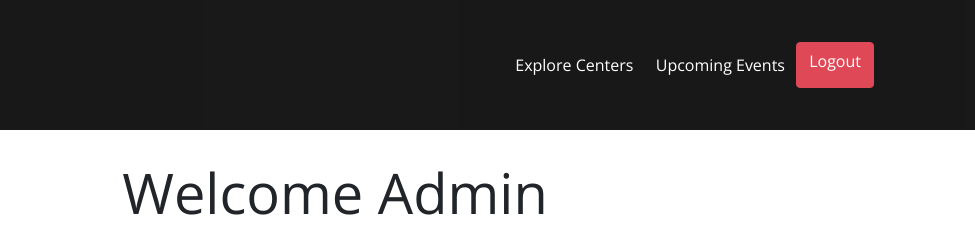
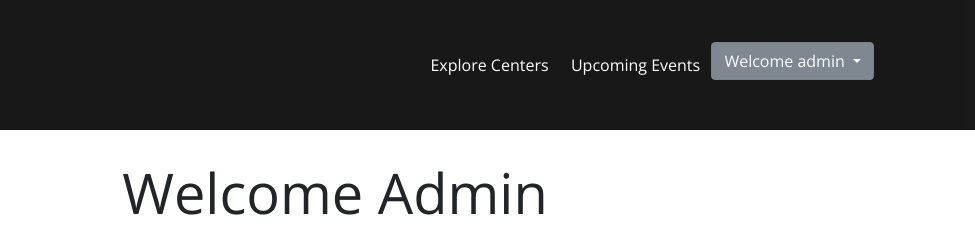
Before and after one commit to seunzone/event-manager, a plain HTML site: page template/admin.html in a window 1280 px wide. Shown: the top 229 px of the page, 305-1280 px from the left. Drawn offline with nearby package versions, Linux system fonts and the light colour scheme.

Commit message:
Added dropdown menu to navbar

```diff
--- a/template/admin.html
+++ b/template/admin.html
@@ -34,7 +34,15 @@
                   <li class="nav-item">
                     <a class="nav-link" href="events.html">Upcoming Events</a>
                   </li>
-                  <a href="#" class="btn btn-danger my-2 my-sm-0" type="submit">Logout</a>
+                  <div class="dropdown show">
+                      <a class="btn btn-secondary dropdown-toggle" href="https://example.com" id="dropdownMenuLink" data-toggle="dropdown" aria-haspopup="true" aria-expanded="false">
+                        Welcome <span>admin</span>
+                      </a>
+
+                      <div class="dropdown-menu" aria-labelledby="dropdownMenuLink">
+                        <a class="dropdown-item" href="#">Logout</a>
+                      </div>
+                  </div>
             </ul>
           </div>
         </nav>
```
Also changed, not shown: template/myevents.html (+9 -1 lines).
